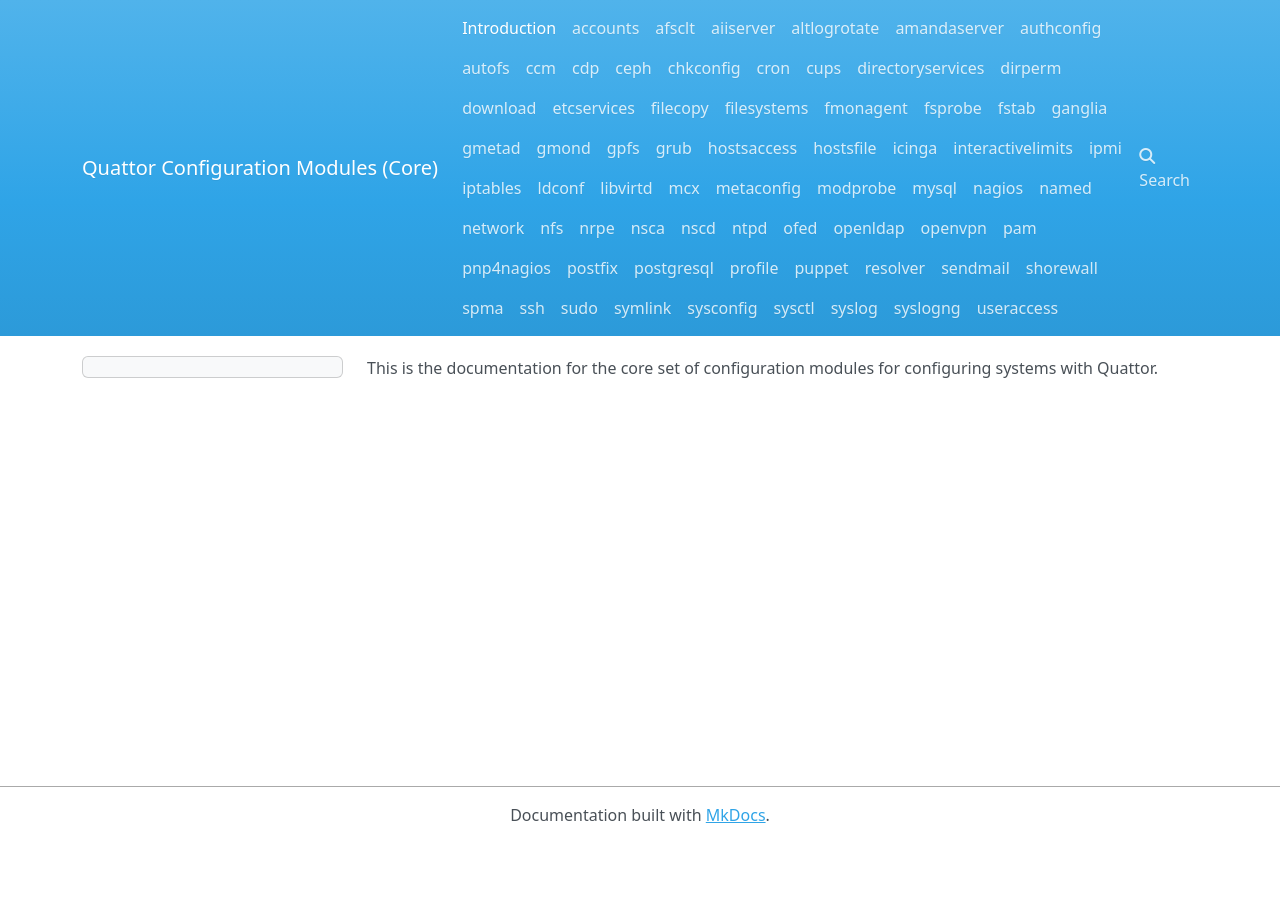
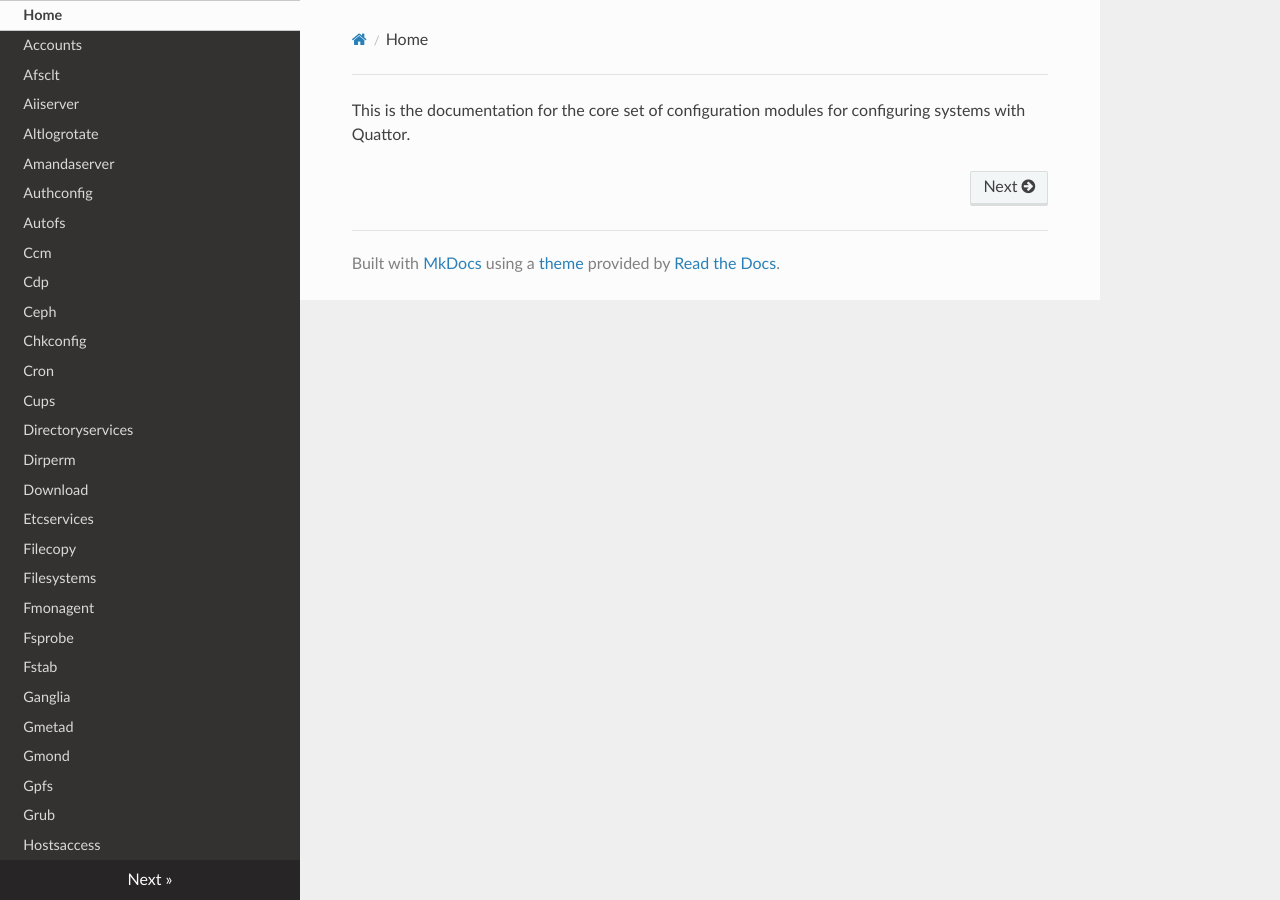
Before and after one commit to quattor/configuration-modules-core, an MkDocs documentation site: the page built from docs/index.md, in a window 1280 px wide. Built offline with MkDocs 1.6.1, drawn with Linux system fonts in a browser that asks for light colours; nearby versions of some CDN libraries; old or Windows-style settings are respelled for this version of MkDocs; some of the changed lines change nothing that is shown.

Commit message:
Remove pages list for now and explicitly set theme
Now local testing matches upstream rendering

```diff
--- a/mkdocs.yml
+++ b/mkdocs.yml
@@ -1,72 +1,3 @@
 site_name: Quattor Configuration Modules (Core)
 
-pages:
-- ['index.md', 'Introduction']
-- ['accounts/index.md', 'accounts']
-- ['afsclt/index.md', 'afsclt']
-- ['aiiserver/index.md', 'aiiserver']
-- ['altlogrotate/index.md', 'altlogrotate']
-- ['amandaserver/index.md', 'amandaserver']
-- ['authconfig/index.md', 'authconfig']
-- ['autofs/index.md', 'autofs']
-- ['ccm/index.md', 'ccm']
-- ['cdp/index.md', 'cdp']
-- ['ceph/index.md', 'ceph']
-- ['chkconfig/index.md', 'chkconfig']
-- ['cron/index.md', 'cron']
-- ['cups/index.md', 'cups']
-- ['directoryservices/index.md', 'directoryservices']
-- ['dirperm/index.md', 'dirperm']
-- ['download/index.md', 'download']
-- ['etcservices/index.md', 'etcservices']
-- ['filecopy/index.md', 'filecopy']
-- ['filesystems/index.md', 'filesystems']
-- ['fmonagent/index.md', 'fmonagent']
-- ['fsprobe/index.md', 'fsprobe']
-- ['fstab/index.md', 'fstab']
-- ['ganglia/index.md', 'ganglia']
-- ['gmetad/index.md', 'gmetad']
-- ['gmond/index.md', 'gmond']
-- ['gpfs/index.md', 'gpfs']
-- ['grub/index.md', 'grub']
-- ['hostsaccess/index.md', 'hostsaccess']
-- ['hostsfile/index.md', 'hostsfile']
-- ['icinga/index.md', 'icinga']
-- ['interactivelimits/index.md', 'interactivelimits']
-- ['ipmi/index.md', 'ipmi']
-- ['iptables/index.md', 'iptables']
-- ['ldconf/index.md', 'ldconf']
-- ['libvirtd/index.md', 'libvirtd']
-- ['mcx/index.md', 'mcx']
-- ['metaconfig/index.md', 'metaconfig']
-- ['modprobe/index.md', 'modprobe']
-- ['mysql/index.md', 'mysql']
-- ['nagios/index.md', 'nagios']
-- ['named/index.md', 'named']
-- ['network/index.md', 'network']
-- ['nfs/index.md', 'nfs']
-- ['nrpe/index.md', 'nrpe']
-- ['nsca/index.md', 'nsca']
-- ['nscd/index.md', 'nscd']
-- ['ntpd/index.md', 'ntpd']
-- ['ofed/index.md', 'ofed']
-- ['openldap/index.md', 'openldap']
-- ['openvpn/index.md', 'openvpn']
-- ['pam/index.md', 'pam']
-- ['pnp4nagios/index.md', 'pnp4nagios']
-- ['postfix/index.md', 'postfix']
-- ['postgresql/index.md', 'postgresql']
-- ['profile/index.md', 'profile']
-- ['puppet/index.md', 'puppet']
-- ['resolver/index.md', 'resolver']
-- ['sendmail/index.md', 'sendmail']
-- ['shorewall/index.md', 'shorewall']
-- ['spma/index.md', 'spma']
-- ['ssh/index.md', 'ssh']
-- ['sudo/index.md', 'sudo']
-- ['symlink/index.md', 'symlink']
-- ['sysconfig/index.md', 'sysconfig']
-- ['sysctl/index.md', 'sysctl']
-- ['syslog/index.md', 'syslog']
-- ['syslogng/index.md', 'syslogng']
-- ['useraccess/index.md', 'useraccess']
+theme: 'readthedocs'
```
